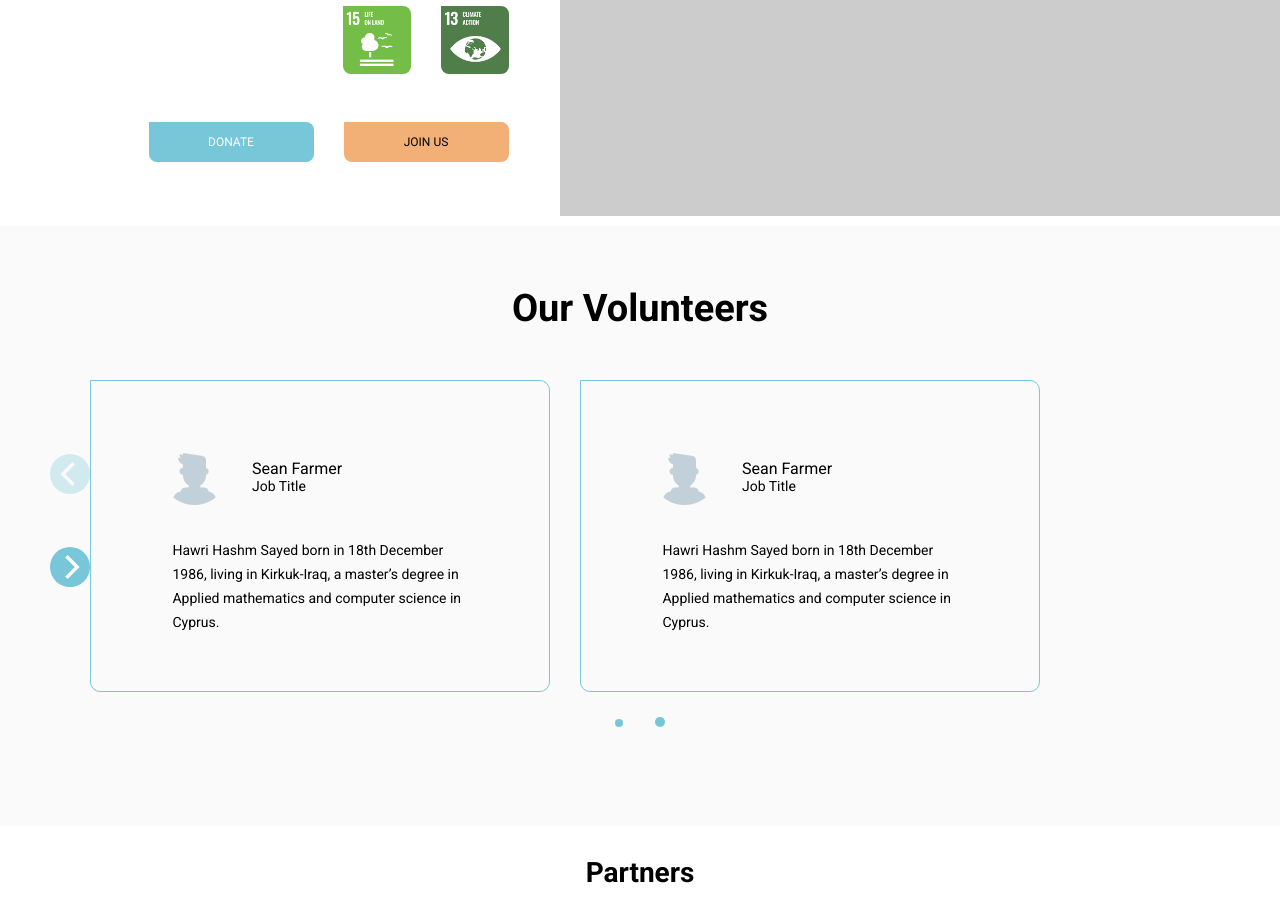
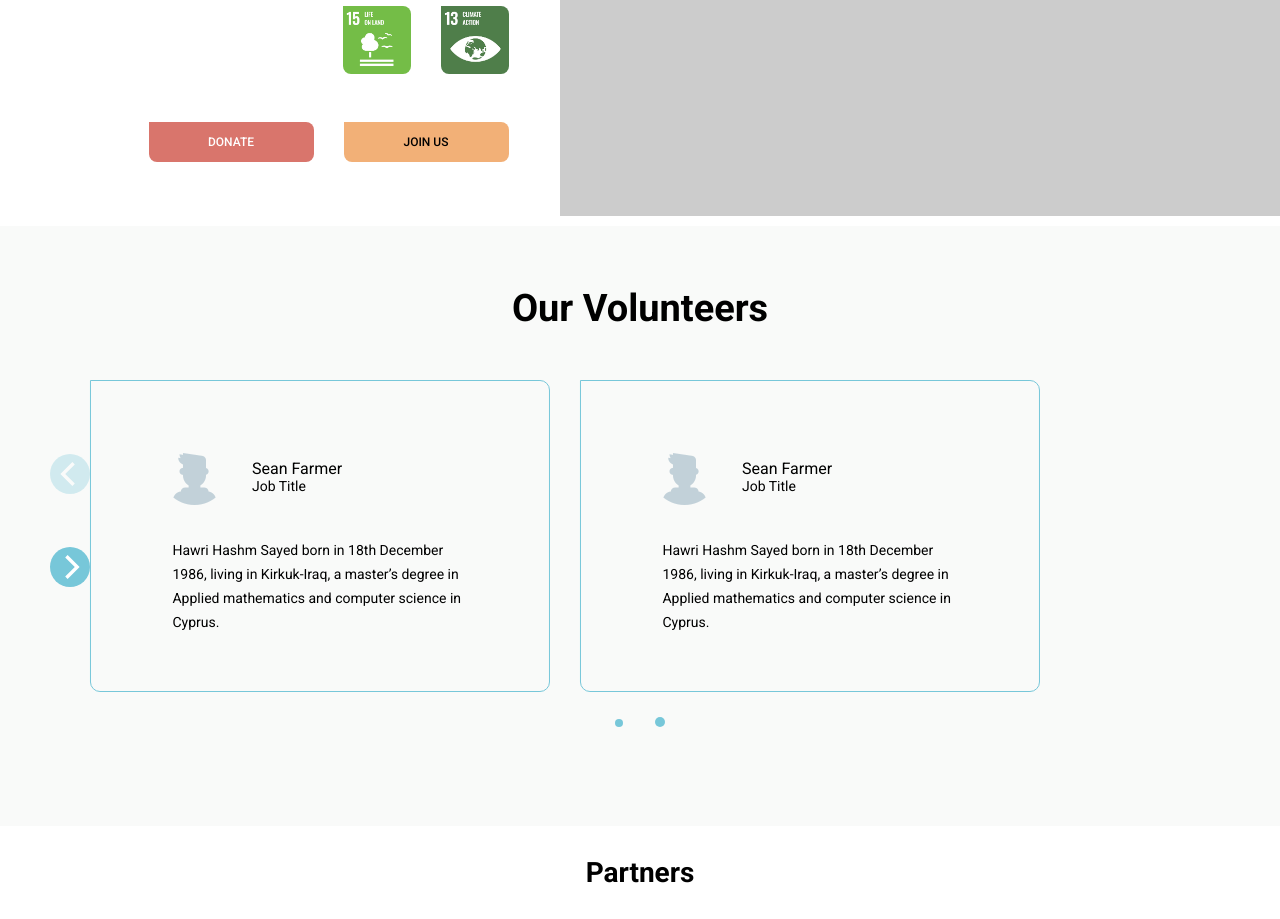
Before and after one commit to saadsaw/kokar.org, a plain HTML site: page home.html in a window 1280 px wide. Shown: the part 1420-2339 px from the top of the page. Drawn offline with Linux system fonts and the light colour scheme; placeholder pictures from the web are drawn by us.

Commit message:
Modified the event buttons

```diff
--- a/assets/styles/kokar.css
+++ b/assets/styles/kokar.css
@@ -413,13 +413,19 @@ a {
 }
 
 .event-buttons a:first-child {
-	background-color: var(--kokar-theme);
+	background-color: #D9756C;
 	margin-bottom: 16px;
+	font-weight: 500;
 	color: #fff;
 }
 
 .event-buttons a:last-child {
 	background-color: #F2B077;
+	font-weight: 500;
+}
+
+.event-buttons a:hover {
+	opacity: 0.60;
 }
 
 .our-volunteers {
```
